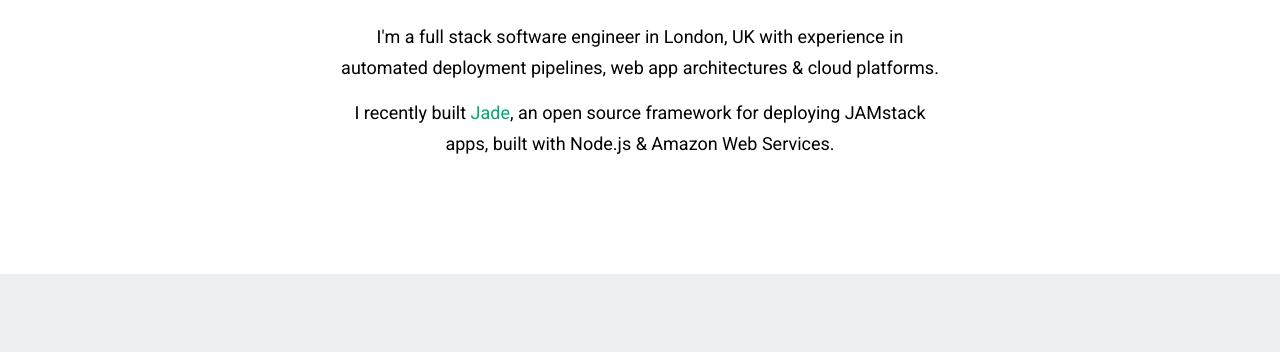
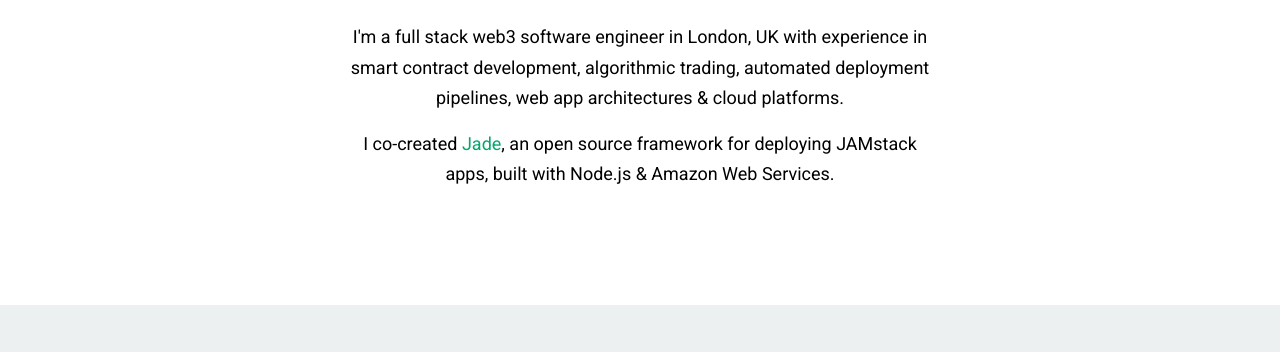
Before and after one commit to edmondtam1/edmondtam1.github.io, a plain HTML site: page index.html in a window 1280 px wide. Shown: the part 416-768 px from the top of the page. Drawn offline with Linux system fonts and the light colour scheme.

Commit message:
Update for web3

```diff
--- a/index.html
+++ b/index.html
@@ -13,7 +13,7 @@
     <meta
       name="description"
       property="og:description"
-      content="I'm a full stack software engineer based in London, UK, & most recently co-creator of the Jade framework."
+      content="I'm a full stack web3 software engineer based in London, UK, & was the co-creator of the Jade framework."
     />
     <meta name="type" property="og:type" content="website" />
     <meta name="url" property="og:url" content="https://edmondtam1.github.io" />
@@ -158,12 +158,12 @@
         />
         <h3 id="name">Edmond Tam</h3>
         <p>
-          I'm a full stack software engineer in London, UK with experience in
-          automated deployment pipelines, web app architectures & cloud
+          I'm a full stack web3 software engineer in London, UK with experience in smart contract
+          development, algorithmic trading, automated deployment pipelines, web app architectures & cloud
           platforms.
         </p>
         <p>
-          I recently built
+          I co-created
           <a
             class="jade"
             href="https://jadeframework.dev/"
```
Also changed, not shown: 1 other file.
